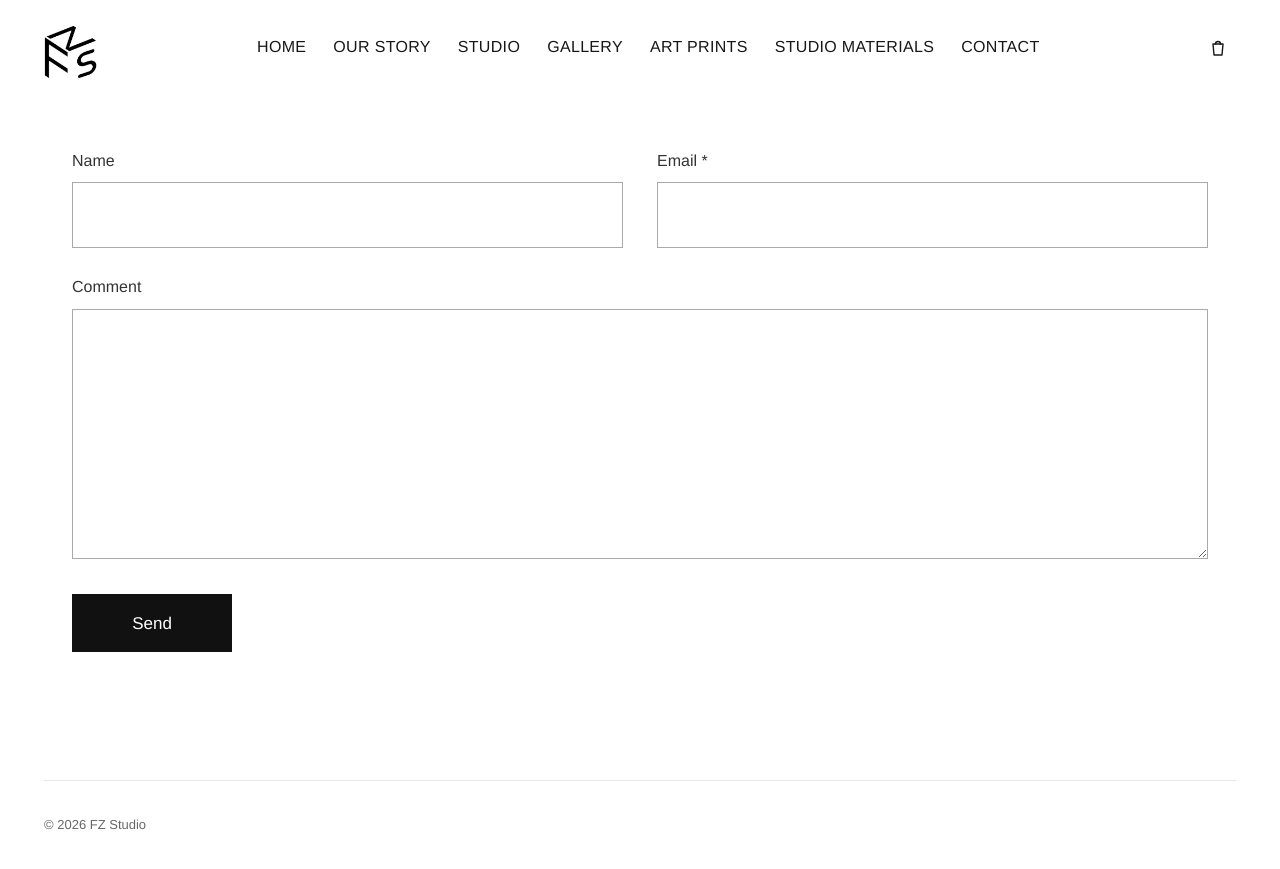
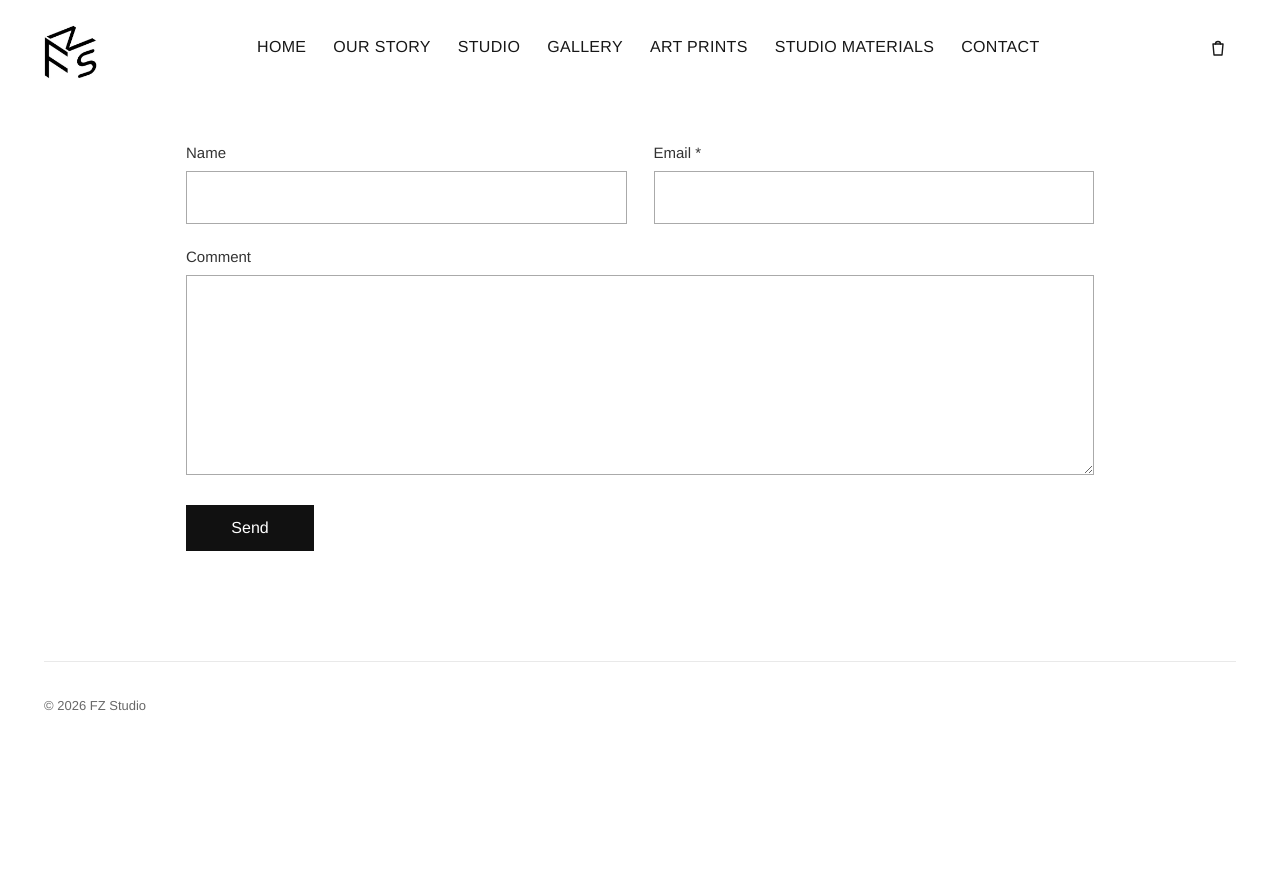
Before and after one commit to Leondecoding/fz-studio-v2, a Jekyll site: the page built from contact.html, in a window 1280 px wide. Shown: the top 869 px of the page. Built offline with Jekyll 4.4.1, drawn with Linux system fonts in a browser that asks for light colours.

Commit message:
Update contact.html

```diff
--- a/contact.html
+++ b/contact.html
@@ -6,9 +6,9 @@ permalink: /contact/
 
 <style>
   #contact-page{
-    max-width:1180px;
+    max-width:944px;
     margin:0 auto;
-    padding:42px 22px 90px;
+    padding:34px 18px 72px;
   }
 
   .contact-form{
@@ -18,17 +18,17 @@ permalink: /contact/
   .contact-row{
     display:grid;
     grid-template-columns:repeat(2,minmax(0,1fr));
-    gap:34px;
+    gap:27px;
   }
 
   .contact-field{
-    margin:0 0 28px;
+    margin:0 0 22px;
   }
 
   .contact-field label{
     display:block;
-    margin:0 0 10px;
-    font-size:16px;
+    margin:0 0 8px;
+    font-size:15px;
     font-weight:400;
     line-height:1.4;
     color:#333;
@@ -43,19 +43,19 @@ permalink: /contact/
     background:#fff;
     color:#222;
     font:inherit;
-    font-size:16px;
+    font-size:15px;
     font-weight:400;
     outline:none;
   }
 
   .contact-field input{
-    height:66px;
-    padding:0 16px;
+    height:53px;
+    padding:0 13px;
   }
 
   .contact-field textarea{
-    min-height:250px;
-    padding:16px;
+    min-height:200px;
+    padding:13px;
     resize:vertical;
     line-height:1.6;
   }
@@ -66,15 +66,15 @@ permalink: /contact/
   }
 
   .contact-send{
-    min-width:160px;
-    height:58px;
-    padding:0 30px;
+    min-width:128px;
+    height:46px;
+    padding:0 24px;
     border:0;
     border-radius:0;
     background:#111;
     color:#fff;
     font:inherit;
-    font-size:17px;
+    font-size:16px;
     font-weight:400;
     cursor:pointer;
   }
@@ -106,7 +106,7 @@ permalink: /contact/
 
   @media(max-width:700px){
     #contact-page{
-      padding:30px 18px 70px;
+      padding:24px 16px 56px;
     }
 
     .contact-row{
@@ -115,11 +115,11 @@ permalink: /contact/
     }
 
     .contact-field input{
-      height:58px;
+      height:52px;
     }
 
     .contact-field textarea{
-      min-height:220px;
+      min-height:190px;
     }
   }
 </style>
```
